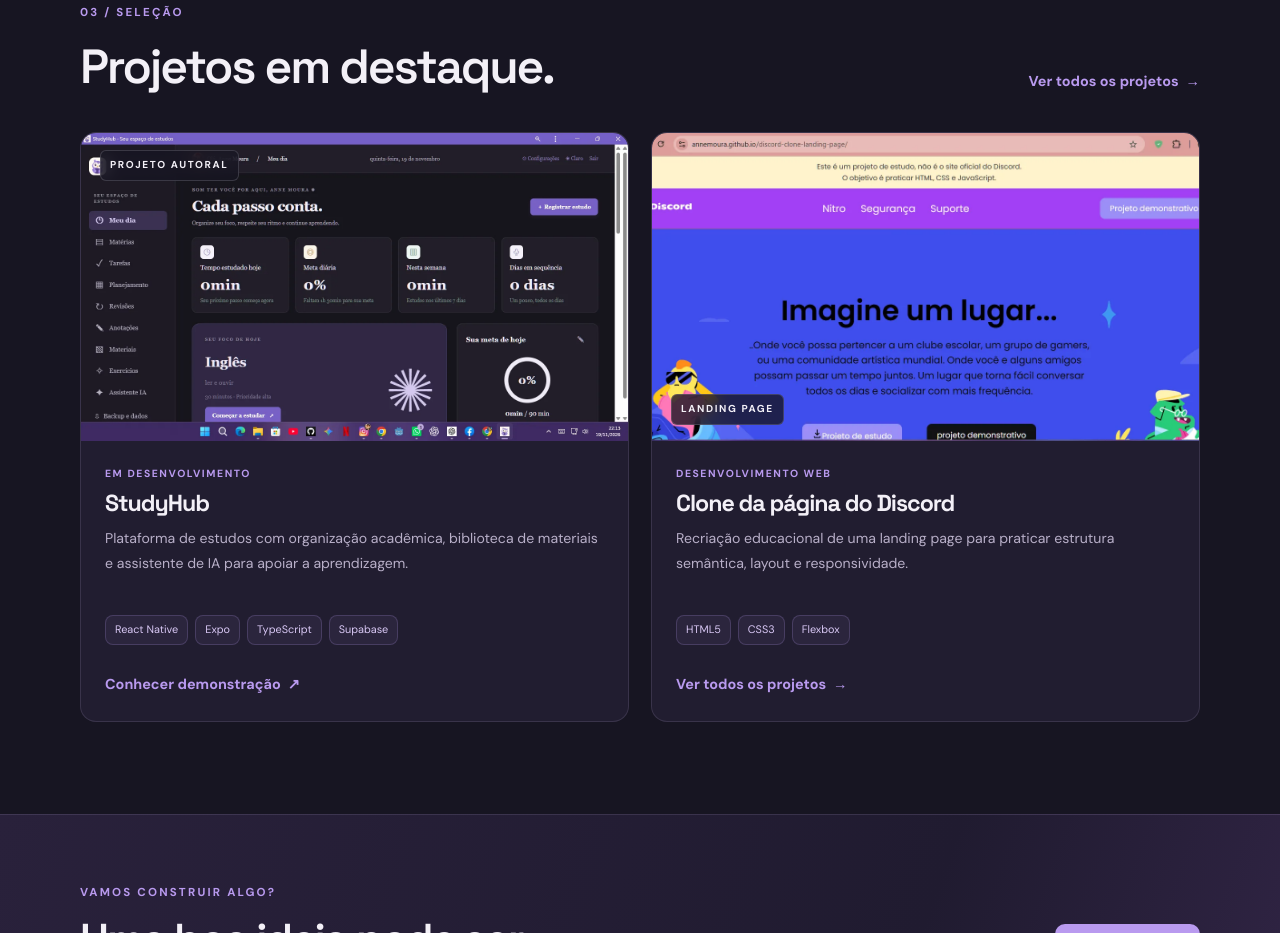
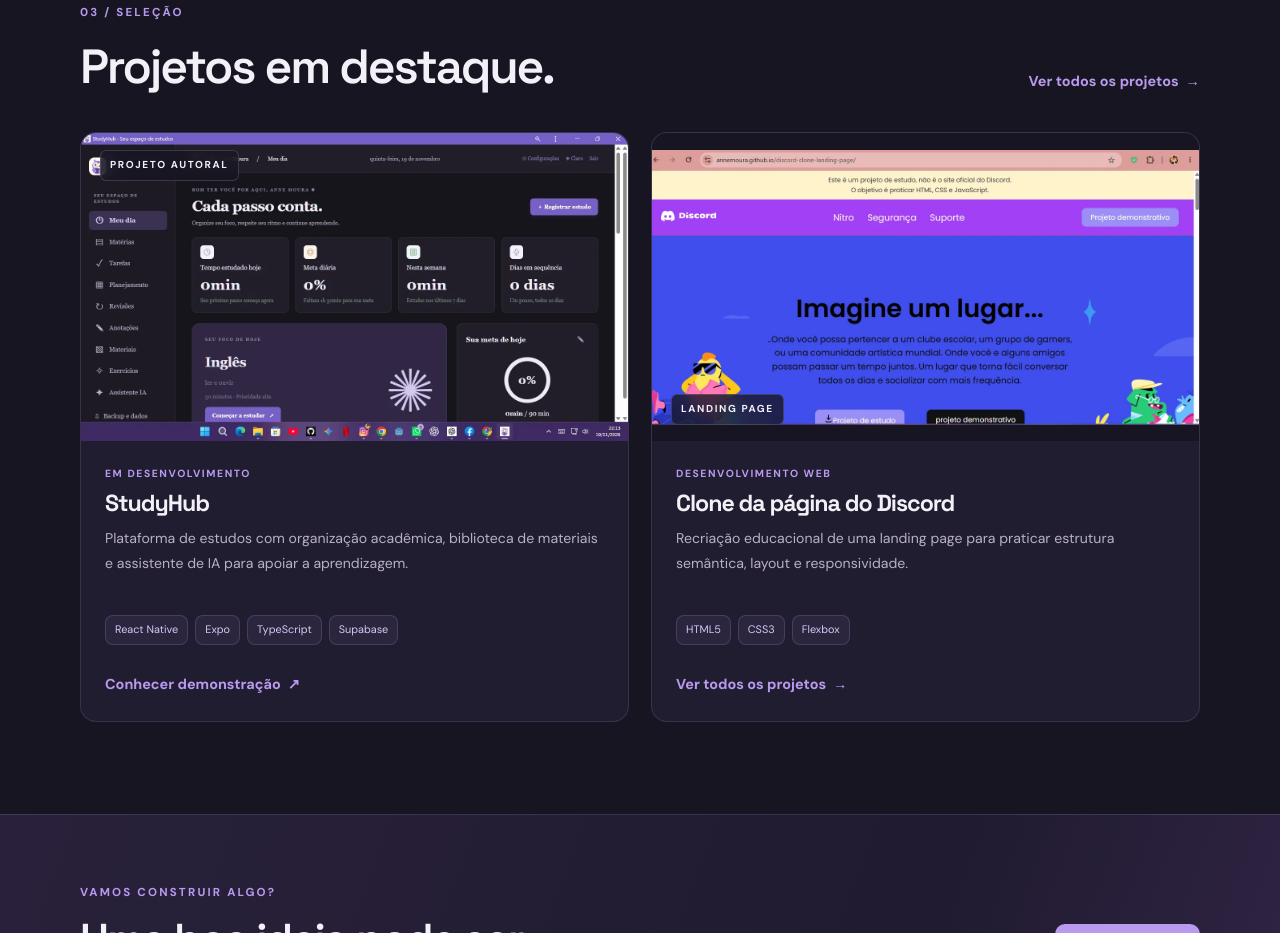
Before and after one commit to annemoura/portfolio-pessoal, a plain HTML site: page index.html in a window 1280 px wide. Shown: the part 2055-2988 px from the top of the page. Drawn offline with Linux system fonts and the light colour scheme.

Commit message:
style: fit full project screenshots in homepage cards

```diff
--- a/style.css
+++ b/style.css
@@ -195,12 +195,12 @@ h1, h2, h3 { font-family: var(--font-display); line-height: 1.12; letter-spacing
   width: 100%;
   height: 100%;
   aspect-ratio: 16 / 9;
-  object-fit: cover;
-  object-position: top center;
+  object-fit: contain;
+  object-position: center;
   transition: transform .35s ease;
 }
 .project-card:hover .project-image img {
-  transform: scale(1.025);
+  transform: scale(1.015);
 }
 .project-image .art-label,
 .project-image .art-caption {
```
